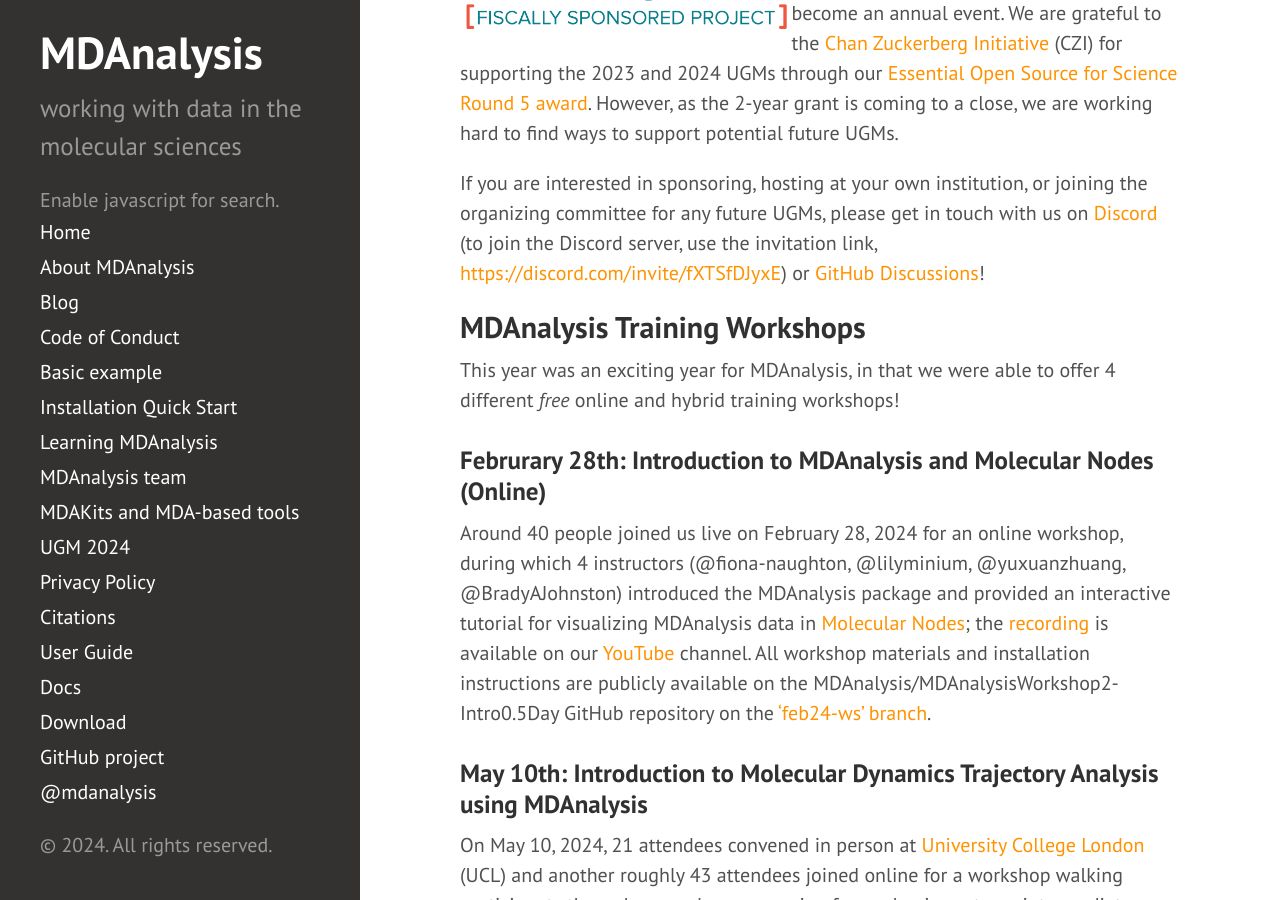
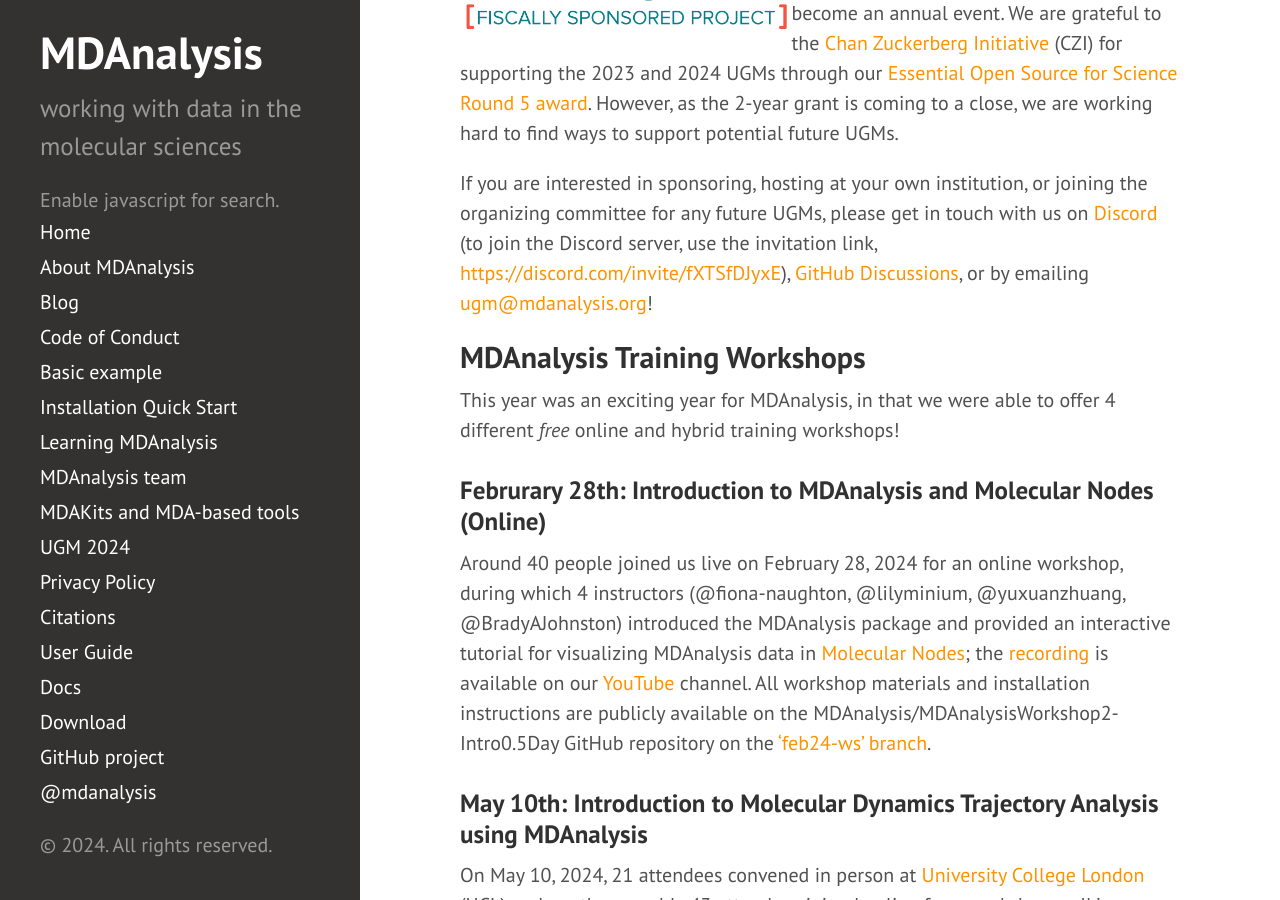
Before and after one commit to MDAnalysis/MDAnalysis.github.io, a Jekyll site: the page built from _posts/2024-09-11-mda_2024events.md, in a window 1280 px wide and 900 px high, scrolled down 2935 px. Built offline with Jekyll 4.4.1, drawn with Linux system fonts in a browser that asks for light colours; comment, search, counter and statistics services are not loaded.

Commit message:
Add ugm@mdanalysis.org as general contact for future UGM inquiries

```diff
--- a/_posts/2024-09-11-mda_2024events.md
+++ b/_posts/2024-09-11-mda_2024events.md
@@ -70,7 +70,7 @@ style="float: left; height: 5em; " />
 
 We would love for the MDAnalysis UGM to become an annual event. We are grateful to the [Chan Zuckerberg Initiative](https://chanzuckerberg.com/) (CZI) for supporting the 2023 and 2024 UGMs through our [Essential Open Source for Science Round 5 award](https://chanzuckerberg.com/eoss/proposals/mdanalysis-outreach-and-project-manager/). However, as the 2-year grant is coming to a close, we are working hard to find ways to support potential future UGMs.
 
-If you are interested in sponsoring, hosting at your own institution, or joining the organizing committee for any future UGMs, please get in touch with us on [Discord](https://discord.com/channels/807348386012987462/) (to join the Discord server, use the invitation link, [https://discord.com/invite/fXTSfDJyxE](https://discord.com/invite/fXTSfDJyxE)) or [GitHub Discussions](https://github.com/MDAnalysis/mdanalysis/discussions)!
+If you are interested in sponsoring, hosting at your own institution, or joining the organizing committee for any future UGMs, please get in touch with us on [Discord](https://discord.com/channels/807348386012987462/) (to join the Discord server, use the invitation link, [https://discord.com/invite/fXTSfDJyxE](https://discord.com/invite/fXTSfDJyxE)), [GitHub Discussions](https://github.com/MDAnalysis/mdanalysis/discussions), or by emailing [ugm@mdanalysis.org](mailto:ugm@mdanalysis.org)!
 
 ## MDAnalysis Training Workshops
 
```
